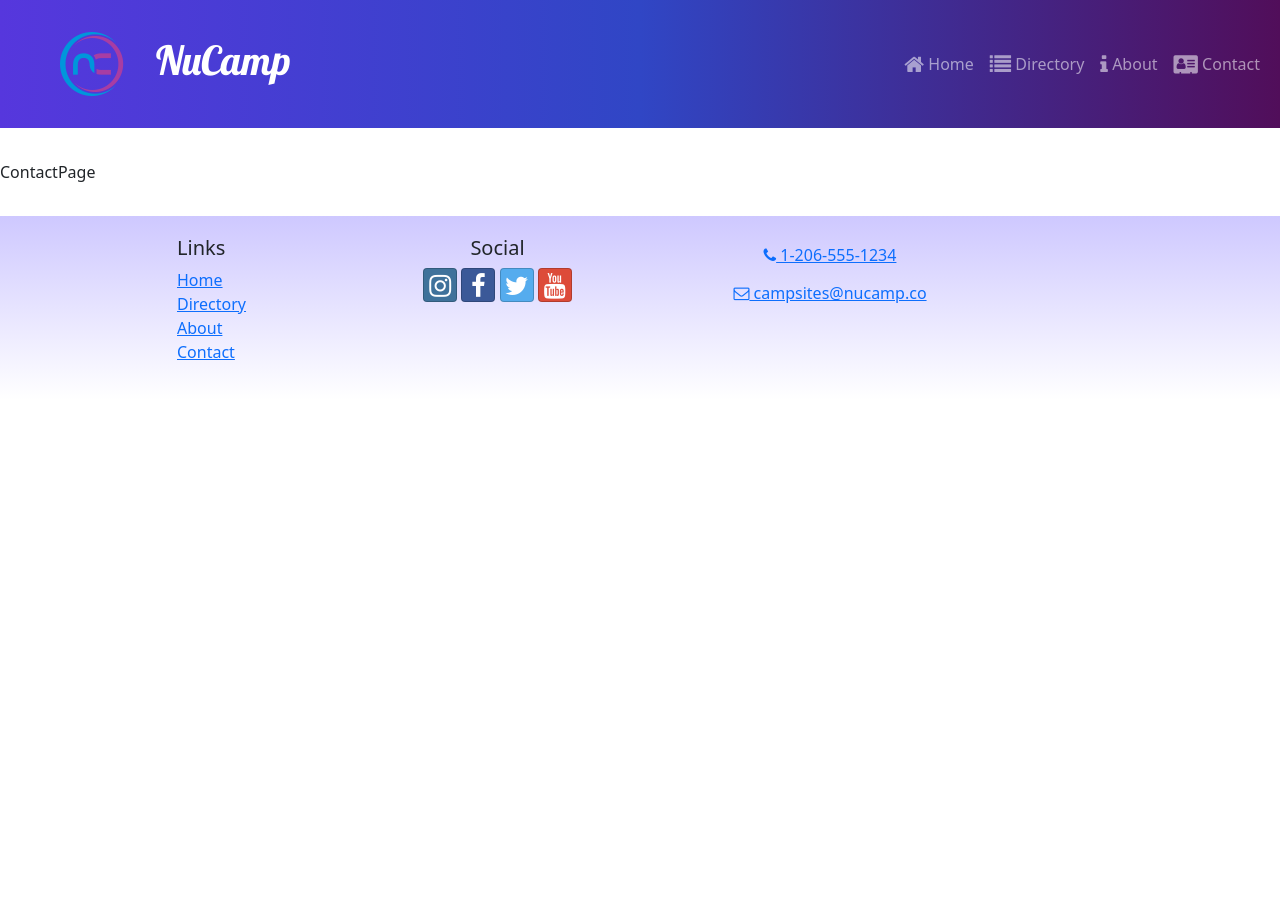
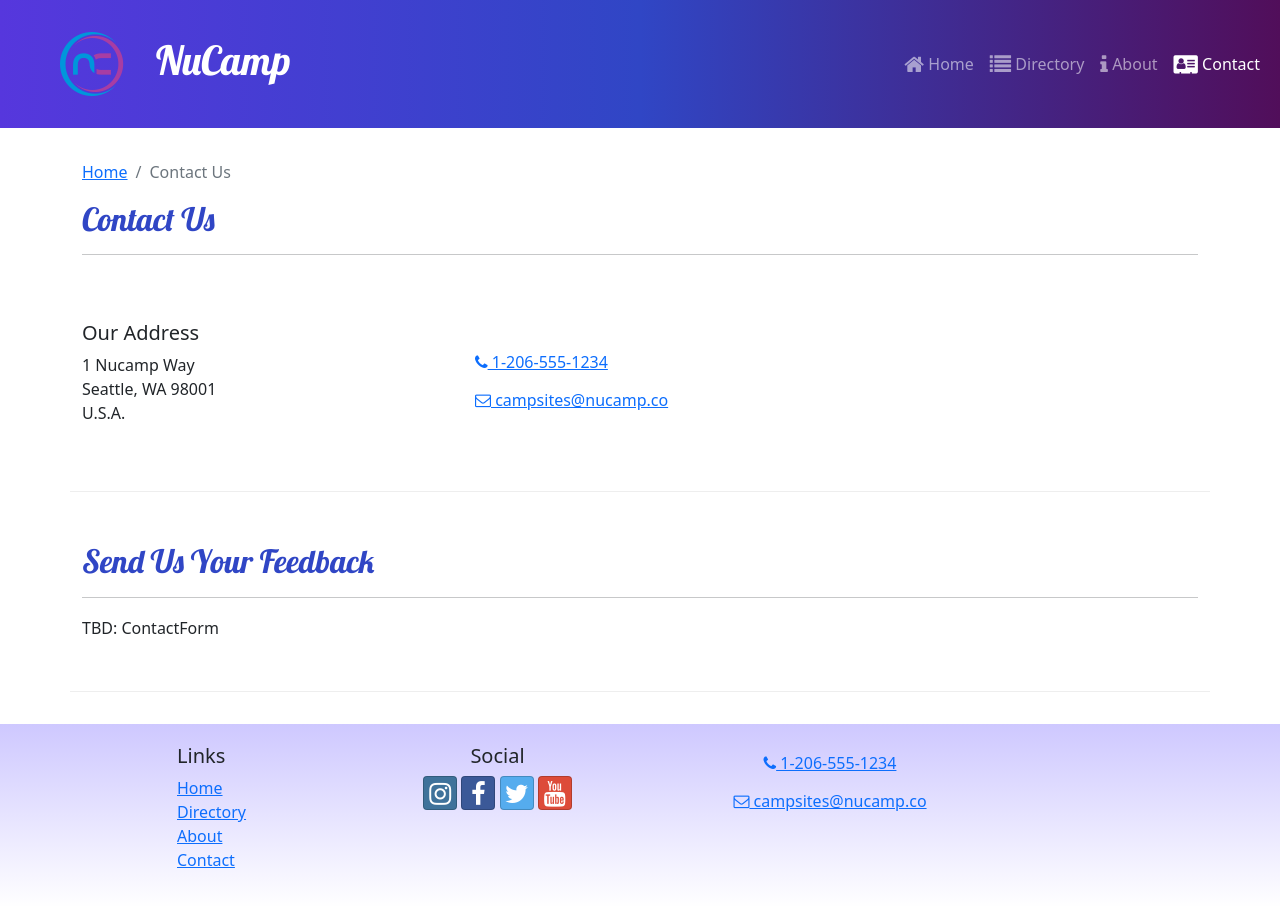
Before and after one commit to kidruiz/nucampsiteReact, a React (Create React App) app: page /contact in a window 1280 px wide. Before the commit the page ends 800 px from the top, so only its background shows below. Built offline with nearby package versions, Linux system fonts and the light colour scheme.

Commit message:
ContactPage

```diff
--- a/src/components/Header.js
+++ b/src/components/Header.js
@@ -39,7 +39,7 @@
                         </NavLink>
                     </NavItem>
                     <NavItem>
-                        <NavLink className='nav-link' to='/conctact'>
+                        <NavLink className='nav-link' to='/contact'>
                             <i className='fa fa-address-card fa-lg' /> Contact
                         </NavLink>
                     </NavItem>
--- a/src/pages/ContactPage.js
+++ b/src/pages/ContactPage.js
@@ -1,5 +1,50 @@
+import { Container, Col, Row } from 'reactstrap';
+import SubHeader from '../components/SubHeader';
+
 const ContactPage = () => {
-    return <div>ContactPage</div>;
+    return (
+        <Container>
+            <SubHeader current='Contact Us' />
+
+            <Row className='row-content align-items-center'>
+                <Col sm='4'>
+                    <h5>Our Address</h5>
+                    <address>
+                        1 Nucamp Way
+                        <br />
+                        Seattle, WA 98001
+                        <br />
+                        U.S.A.
+                    </address>
+                </Col>
+                <Col>
+                    <a
+                        role='button'
+                        className='btn btn-link'
+                        href='tel:+12065551234'
+                    >
+                        <i className='fa fa-phone' /> 1-206-555-1234
+                    </a>
+                    <br />
+                    <a
+                        role='button'
+                        className='btn btn-link'
+                        href='mailto:fakeemail@fakeemail.co'
+                    >
+                        <i className='fa fa-envelope-o' /> campsites@nucamp.co
+                    </a>
+                </Col>
+            </Row>
+
+            <Row className='row-content'>
+                <Col xs='12'>
+                    <h2>Send Us Your Feedback</h2>
+                    <hr />
+                </Col>
+                <Col md='10'>TBD: ContactForm</Col>
+            </Row>
+        </Container>
+    );
 };
 
 export default ContactPage;
```
